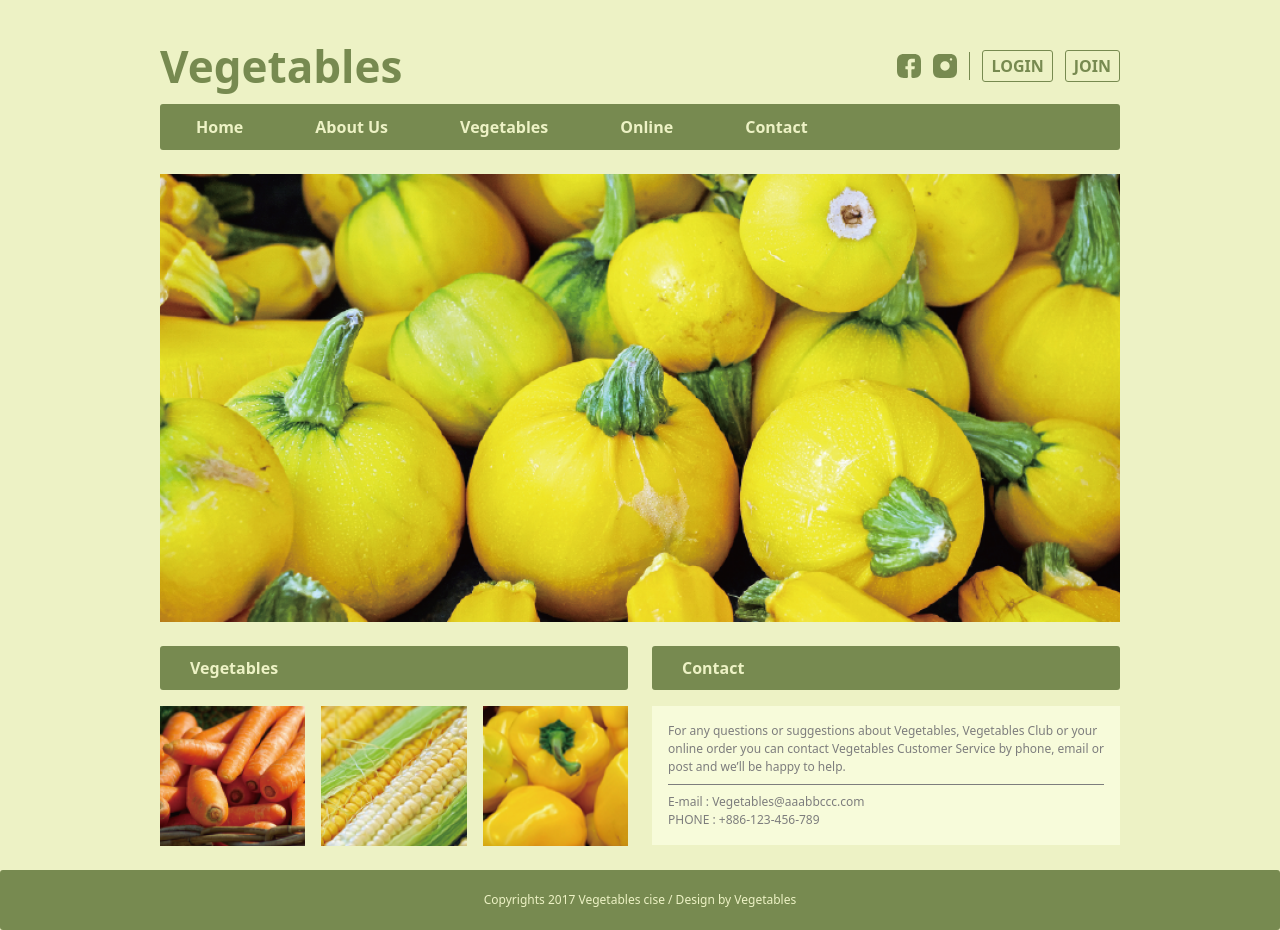
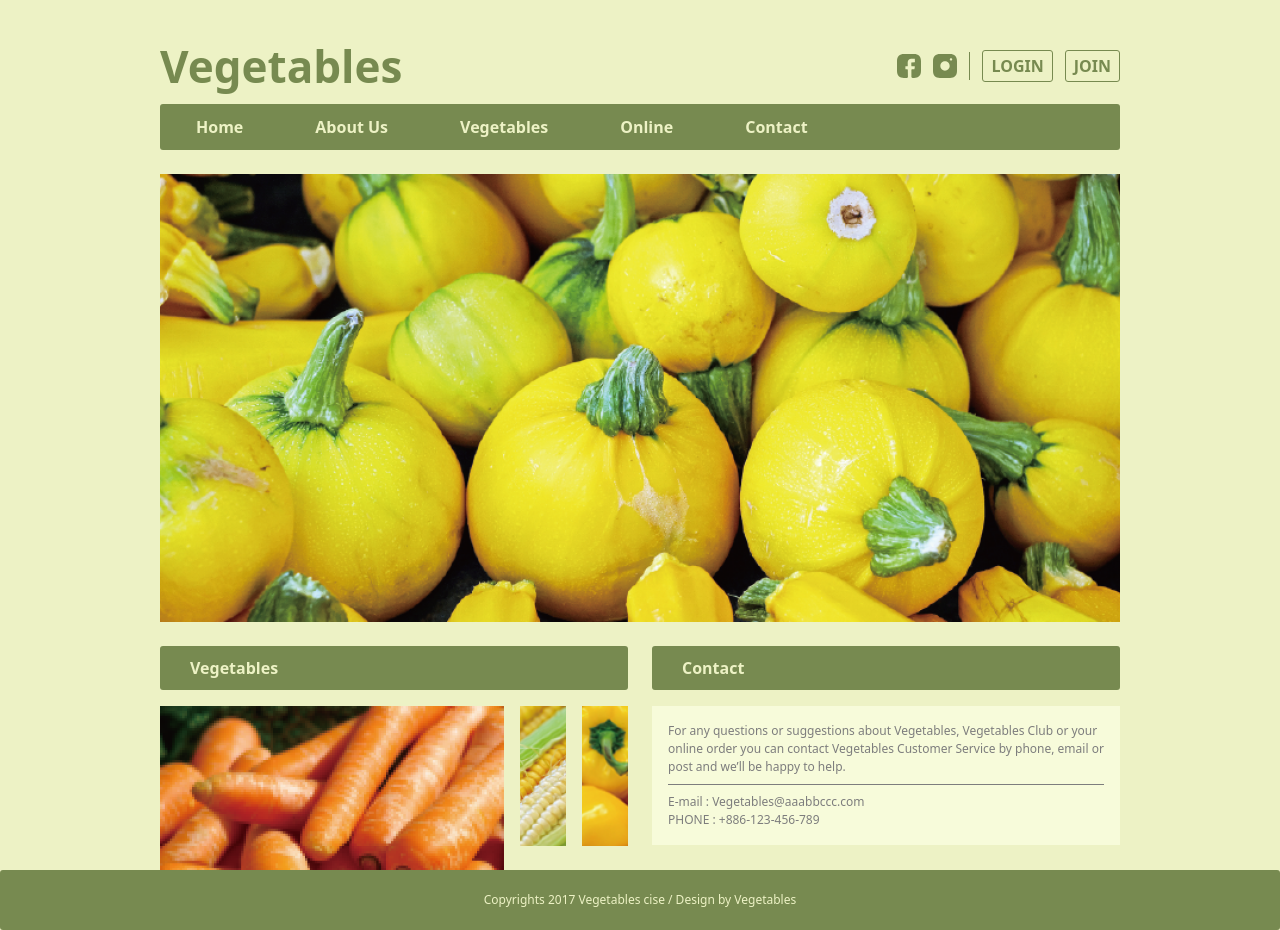
Before and after one commit to fengshing/React_vegetables_ver2, a React (Vite) app: page / in a window 1280 px wide. Built offline with nearby package versions, Linux system fonts and the light colour scheme.

Commit message:
09301719 testimg

```diff
--- a/src/component/Body.jsx
+++ b/src/component/Body.jsx
@@ -16,7 +16,8 @@ const Body = () =>{
                             <div className="box-title-text">Vegetables</div>
                         </div>
                         <div className="box-imggroup">
-                            <img className="img-vegetables-carrot-icon" alt="carrot" src="../../public/img/img-vegetables-carrot@2x.png" />
+                            <img src={require('../../public/img/img-vegetables-carrot@2x.png')} alt="carrot"/>
+                            {/* <img className="img-vegetables-carrot-icon" alt="carrot" src="../../public/img/img-vegetables-carrot@2x.png" /> */}
                             <img className="img-vegetables-carrot-icon" alt="corn" src="../../public/img/img-vegetables-corn@2x.png" />
                             <img className="img-vegetables-carrot-icon" alt="pepper" src="../../public/img/img-vegetables-pepper@2x.png" />
                         </div>
```
